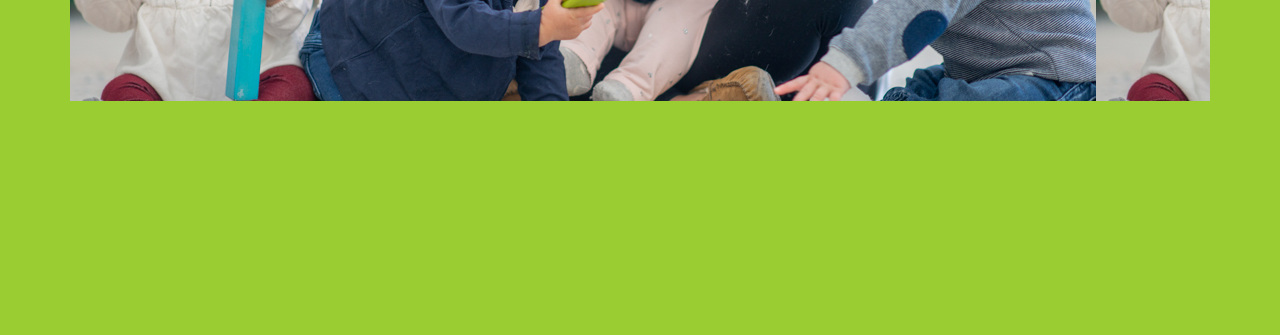
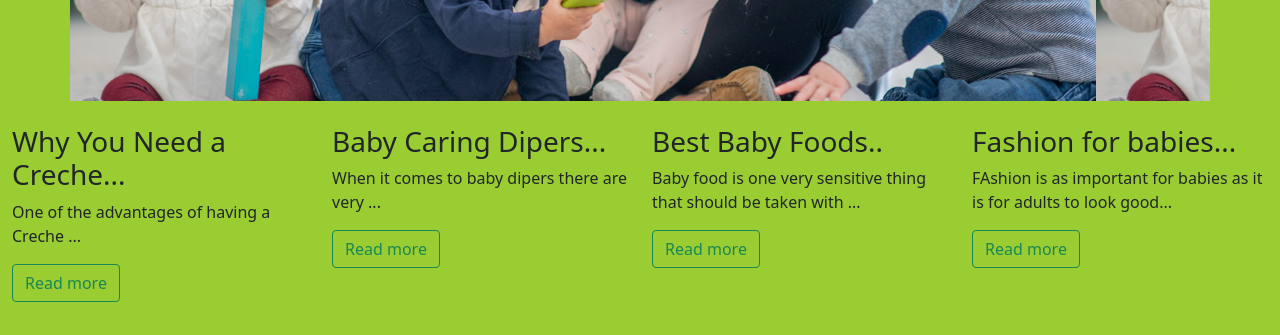
Before and after one commit to chromaojo/mosebCrech, a plain HTML site: page index.html in a window 1280 px wide. Shown: the part 465-800 px from the top of the page. Drawn offline with Linux system fonts and the light colour scheme.

Commit message:
Add 4 colomn section to the project

```diff
--- a/index.html
+++ b/index.html
@@ -26,11 +26,40 @@
             <img src="./img/Logo 3.jpg" alt="">
         </ul>
     </div> <br>
-<!-- The banner section -->
-<div class="container myBanner"> <br>
-    <h2>Welcome to Moseb Creche</h2>
-    <p>Comfort away from Home ...</p>
-    <a href="#" class="btn btn-success btn-lg">Register Now</a> <a href="#" class="btn btn-outline-success btn-lg">Already A Member</a>
+    <!-- The banner section -->
+    <div class="container myBanner"> <br>
+        <h2>Welcome to Moseb Creche</h2>
+        <p>Comfort away from Home ...</p>
+        <a href="#" class="btn btn-success btn-lg">Register Now</a> <a href="#"
+            class="btn btn-outline-success btn-lg">Already A Member</a>
+    </div> <br>
+<!-- The Three Colomn Section of the Project -->
+<div class="container-fluid">
+    <div class="row">
+        <div class="col-3">
+
+
+            <h3>Why You Need a Creche...</h3>
+            <p>One of the advantages of having a Creche ...</p>
+            <button class="btn btn-outline-success">Read more</button>
+        </div>
+        <div class="col-3">
+            <h3>Baby Caring Dipers...</h3>
+            <p>When it comes to baby dipers there are very ...</p>
+            <button class="btn btn-outline-success">Read more</button>
+        </div>
+        <div class="col-3">
+            <h3>Best Baby Foods..</h3>
+            <p>Baby food is one very sensitive thing that should be taken with ...</p>
+            <button class="btn btn-outline-success">Read more</button>
+
+        </div>
+        <div class="col-3">
+            <h3>Fashion for babies...</h3>
+            <p>FAshion is as important for babies as it is for adults to look good...</p>
+            <button class="btn btn-outline-success">Read more</button>
+        </div>
+    </div>
 </div>
 
 
```
